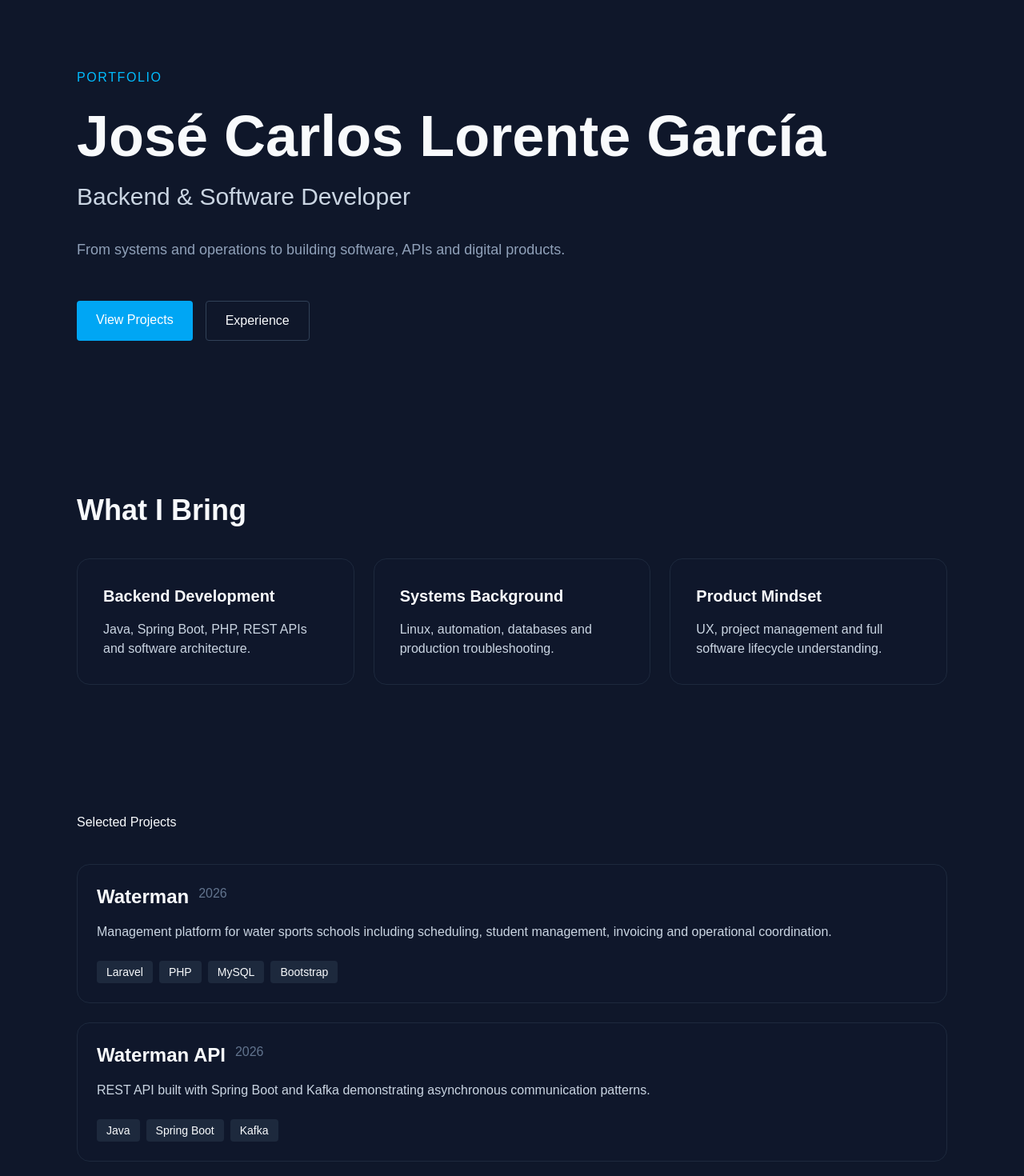
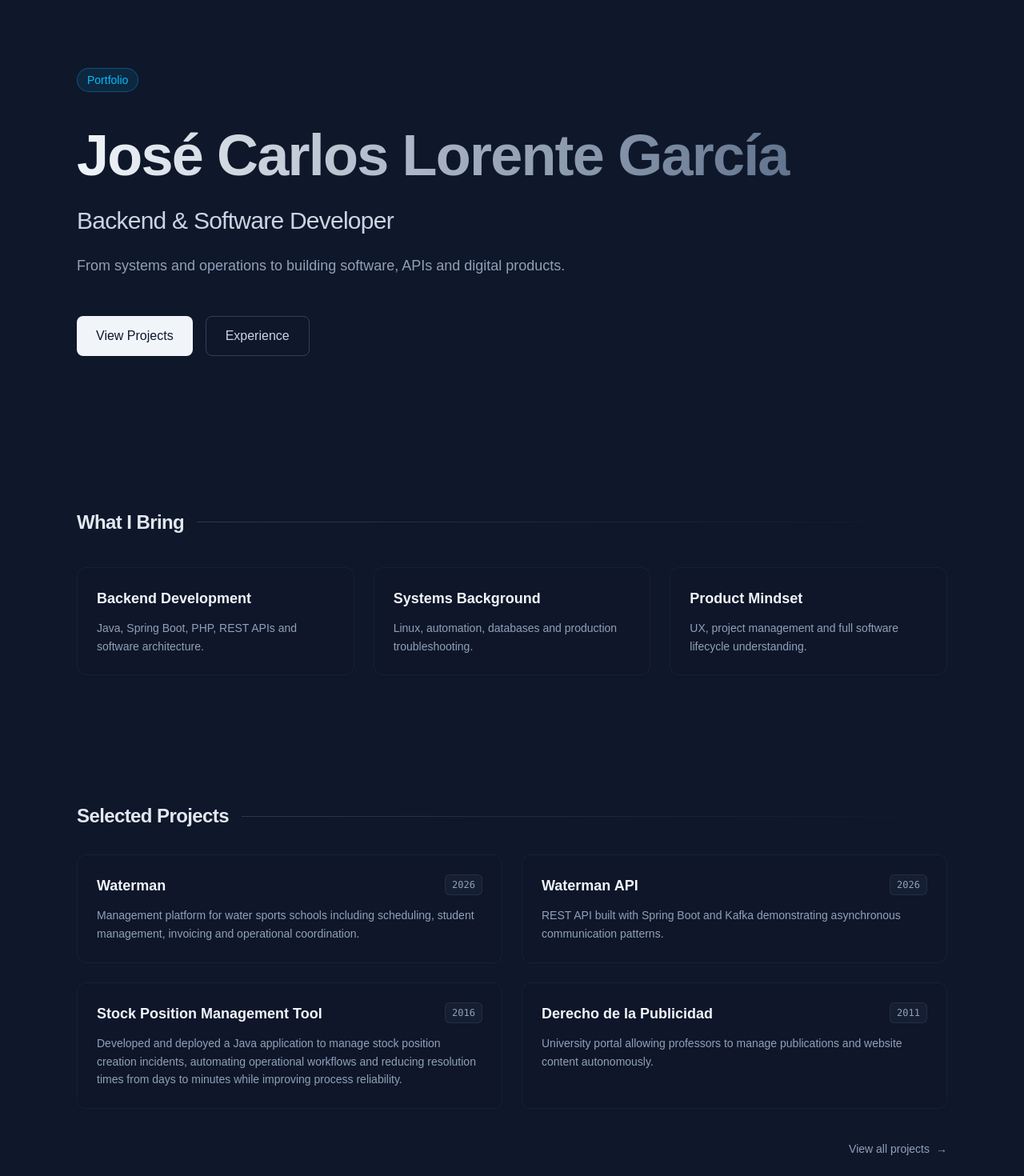
Before and after one commit to josinhoka/jclorente-dev, a Next.js app: page / in a window 1280 px wide. Shown: the part 100-1570 px from the top of the page at 80% size. Built offline with nearby package versions, Linux system fonts and the light colour scheme.

Commit message:
Updated Hero and Project Sections

```diff
--- a/components/projects/ProjectCard.tsx
+++ b/components/projects/ProjectCard.tsx
@@ -1,44 +1,49 @@
-import { Project } from "@/types/project";
+import React from "react";
 
-interface ProjectCardProps {
-  project: Project;
+interface Project {
+  title: string;
+  year?: string | number;
+  description?: string;
+  tags?: string[];
 }
 
-export default function ProjectCard({
-  project,
-}: ProjectCardProps) {
+export default function ProjectCard({ project }: { project: Project }) {
+  return (
+    <div className="h-full p-6 rounded-xl border border-slate-800/60 bg-slate-900/40 backdrop-blur-sm transition-all duration-300 group-hover:border-sky-400/50 group-hover:bg-slate-900/80 flex flex-col justify-between gap-4">
 
-  return (
-    <div className="border border-slate-700 rounded-lg p-6 hover:border-sky-400 transition">
-
-      <div className="flex justify-between items-center">
-
-        <h3 className="text-xl font-bold">
+      {/* Contenedor superior: Título, Año y Descripción */}
+      <div>
+        <div className="flex justify-between items-start gap-4 mb-3">
+          {/* Aquí se cambió el color del hover del título */}
+          <h3 className="font-semibold text-lg text-slate-100 group-hover:text-sky-400 transition-colors duration-200">
             {project.title}
           </h3>
 
-        <span className="text-slate-400">
+          {project.year && (
+            <span className="text-xs font-mono text-slate-400 bg-slate-800/50 border border-slate-700/50 px-2 py-1 rounded-md shrink-0">
               {project.year}
             </span>
-
+          )}
         </div>
 
-      <p className="mt-3 text-slate-400">
+        <p className="text-sm text-slate-400 line-clamp-3 leading-relaxed">
           {project.description}
         </p>
+      </div>
 
-      <div className="flex flex-wrap gap-2 mt-4">
-
-        {project.technologies.map((tech) => (
+      {/* Contenedor inferior: Etiquetas de tecnologías */}
+      {project.tags && project.tags.length > 0 && (
+        <div className="flex flex-wrap gap-2 mt-2">
+          {project.tags.map((tag) => (
             <span
-            key={tech}
-            className="text-sm px-2 py-1 rounded bg-slate-800"
+              key={tag}
+              className="text-xs font-medium px-2.5 py-1 rounded-md bg-slate-800/60 text-slate-300 border border-slate-700/50 shadow-sm"
             >
-            {tech}
+              {tag}
             </span>
           ))}
-
         </div>
+      )}
 
     </div>
   );
--- a/components/sections/ExperienceSnapshot.tsx
+++ b/components/sections/ExperienceSnapshot.tsx
@@ -1,125 +1,48 @@
 export default function ExperienceSnapshot() {
-
   const highlights = [
-
     {
-      title:
-        "Backend Development",
-
-      text:
-        "Java, Spring Boot, PHP, REST APIs and software architecture."
+      title: "Backend Development",
+      text: "Java, Spring Boot, PHP, REST APIs and software architecture."
     },
-
     {
-      title:
-        "Systems Background",
-
-      text:
-        "Linux, automation, databases and production troubleshooting."
+      title: "Systems Background",
+      text: "Linux, automation, databases and production troubleshooting."
     },
-
     {
-      title:
-        "Product Mindset",
-
-      text:
-        "UX, project management and full software lifecycle understanding."
+      title: "Product Mindset",
+      text: "UX, project management and full software lifecycle understanding."
     }
-
   ];
 
   return (
+    <section className="py-20">
 
-    <section
-      className="
-        py-20
-      "
-    >
+      {/* Cabecera adaptada al nuevo estilo con la línea en gradiente */}
+      <div className="flex items-center gap-4 mb-10">
+        <h2 className="text-xl md:text-2xl font-semibold tracking-tight text-slate-200 whitespace-nowrap">
+          What I Bring
+        </h2>
+        <div className="h-px w-full bg-gradient-to-r from-slate-700/80 to-transparent" />
+      </div>
 
-      <h2
-        className="
-          text-4xl
-          font-bold
-        "
-      >
+      <div className="grid grid-cols-1 md:grid-cols-3 gap-6">
+        {highlights.map((item) => (
+          <article
+            key={item.title}
+            // Añadimos la clase 'group' y los efectos de elevación, borde y fondo al hacer hover
+            className="group p-6 rounded-xl border border-slate-800/60 bg-slate-900/40 backdrop-blur-sm transition-all duration-300 hover:-translate-y-1 hover:border-sky-400/50 hover:bg-slate-900/80"
+          >
+            <h3 className="text-lg font-semibold text-slate-100 group-hover:text-sky-400 transition-colors duration-200">
+              {item.title}
+            </h3>
 
-        What I Bring
-
-      </h2>
-
-      <div
-        className="
-          grid
-
-          md:grid-cols-3
-
-          gap-6
-
-          mt-10
-        "
-      >
-
-        {
-
-          highlights.map(
-            (
-              item
-            ) => (
-
-              <article
-
-                key={
-                  item.title
-                }
-
-                className="
-                  p-8
-
-                  rounded-2xl
-
-                  border
-
-                  border-slate-800
-
-                  bg-slate-900
-                "
-              >
-
-                <h3
-                  className="
-                    text-xl
-
-                    font-semibold
-                  "
-                >
-
-                  {item.title}
-
-                </h3>
-
-                <p
-                  className="
-                    mt-4
-
-                    text-slate-300
-                  "
-                >
-
-                  {item.text}
-
-                </p>
-
-              </article>
-
-            )
-          )
-
-        }
-
+            <p className="mt-3 text-sm text-slate-400 leading-relaxed">
+              {item.text}
+            </p>
+          </article>
+        ))}
       </div>
 
     </section>
-
   );
-
 }
--- a/components/sections/HeroSection.tsx
+++ b/components/sections/HeroSection.tsx
@@ -1,92 +1,47 @@
 import { profile } from "@/data/profile";
-import ButtonLink from "@/components/ui/ButtonLink";
+import Link from "next/link"; // Usamos Link directamente para aplicar las nuevas clases
 
 export default function HeroSection() {
+  return (
+    <section className="py-20 md:py-28 max-w-4xl">
 
-  return (
+      {/* 1. Badge estilo "píldora" (muy común en Vercel/Linear) en lugar de texto plano */}
+      <div className="inline-flex items-center rounded-full border border-sky-400/30 bg-sky-400/10 px-3 py-1 text-sm font-medium text-sky-400 mb-6">
+        Portfolio
+      </div>
 
-    <section
-      className="
-        py-20
-        md:py-28
-      "
-    >
-
-      <p
-        className="
-          text-sky-400
-          uppercase
-          tracking-widest
-          mb-6
-        "
-      >
-        Portfolio
-      </p>
-
-      <h1
-        className="
-        text-5xl
-        md:text-7xl
-        font-bold
-        leading-[1.05]
-        tracking.tight
-        mt-3
-        "
-      >
+      {/* 2. Nombre con un sutil degradado de blanco a gris para darle profundidad */}
+      <h1 className="text-5xl md:text-7xl font-bold leading-[1.1] tracking-tight mt-4 text-transparent bg-clip-text bg-gradient-to-r from-slate-100 to-slate-500">
         {profile.name}
       </h1>
 
-      <h2
-        className="
-        mt-5
-        text-2xl
-        md:text-3xl
-        text-slate-300
-        font-medium
-        "
-      >
+      <h2 className="mt-6 text-2xl md:text-3xl text-slate-300 font-medium tracking-tight">
         {profile.headline}
       </h2>
 
-      <p
-        className="
-          mt-8
-          max-w-2xl
-          text-lg
-          leading-8
-          text-slate-400
-        "
-      >
+      <p className="mt-6 max-w-2xl text-lg leading-relaxed text-slate-400">
         {profile.description}
       </p>
 
-      <div
-        className="
-          mt-12
-          flex
-          flex-col
-          sm:flex-row
-          gap-4
-        "
-      >
+      {/* 3. Botones actualizados: Primario de alto contraste y secundario "fantasma" */}
+      <div className="mt-12 flex flex-col sm:flex-row gap-4">
 
-        <ButtonLink
+        <Link
           href="/projects"
-          //variant="primary"
+          className="inline-flex items-center justify-center px-6 py-3 rounded-lg bg-slate-100 text-slate-900 font-medium hover:bg-white transition-colors duration-200"
         >
           View Projects
-        </ButtonLink>
+        </Link>
 
-        <ButtonLink
-            href="/experience"
-            variant="secondary"
-        >Experience
-        </ButtonLink>
+        <Link
+          href="/experience"
+          className="inline-flex items-center justify-center px-6 py-3 rounded-lg bg-transparent border border-slate-700 text-slate-300 hover:bg-slate-800/50 hover:border-slate-600 transition-all duration-200"
+        >
+          Experience
+        </Link>
 
       </div>
 
     </section>
-
   );
-
 }
--- a/components/sections/SelectedProjects.tsx
+++ b/components/sections/SelectedProjects.tsx
@@ -1,68 +1,47 @@
-import SectionTitle
-from "@/components/ui/SectionTitle";
-
-import ProjectPreview
-from "@/components/projects/ProjectPreview";
-
-import { projects }
-from "@/data/projects";
+import Link from "next/link";
+import ProjectCard from "@/components/projects/ProjectCard";
+import { projects } from "@/data/projects";
 
 export default function SelectedProjects() {
-
-  const featured =
-    projects.filter(
-      (p) =>
-        p.featured
-    );
+  // Aquí filtramos los proyectos que quieres destacar en la Home.
+  // Ajusta esto según cómo decidas cuáles mostrar (ej. por id, por categoría o simplemente los 4 primeros).
+  const featuredProjects = projects.slice(0, 4);
 
   return (
+    <section className="mt-20">
 
-    <section
-      className="
-        py-20
-      "
-    >
+      {/* Cabecera de la sección con la línea en gradiente */}
+      <div className="flex items-center gap-4 mb-8">
+        <h2 className="text-xl md:text-2xl font-semibold tracking-tight text-slate-200 whitespace-nowrap">
+          Selected Projects
+        </h2>
+        <div className="h-px w-full bg-gradient-to-r from-slate-700/80 to-transparent" />
+      </div>
 
-      <SectionTitle
-        title="Selected Projects"
-      />
+      {/* Grid responsivo: 1 columna en móvil, 2 en pantallas medianas/grandes */}
+      <div className="grid grid-cols-1 md:grid-cols-2 gap-6">
+        {featuredProjects.map((project) => (
+          <Link
+            key={project.slug}
+            href={`/projects/${project.slug}`}
+            // La clase "group" aquí es VITAL para que ProjectCard cambie de color (a tu sky-400) al pasar el ratón
+            className="group block no-underline text-inherit transition-all duration-300 hover:-translate-y-1"
+          >
+            <ProjectCard project={project} />
+          </Link>
+        ))}
+      </div>
 
-      <div
-        className="
-          mt-10
-
-          grid
-
-          gap-6
-        "
-      >
-
-        {
-
-          featured.map(
-            (
-              project
-            ) => (
-
-              <ProjectPreview
-                key={
-                  project.slug
-                }
-
-                project={
-                  project
-                }
-              />
-
-            )
-          )
-
-        }
-
+      {/* Enlace opcional para llevar al usuario a ver el resto del portfolio */}
+      <div className="mt-10 flex justify-end">
+        <Link
+          href="/projects"
+          className="text-sm font-medium text-slate-400 hover:text-sky-400 transition-colors duration-200 flex items-center gap-2"
+        >
+          View all projects <span aria-hidden="true">&rarr;</span>
+        </Link>
       </div>
 
     </section>
-
   );
-
 }
--- a/data/projects.ts
+++ b/data/projects.ts
@@ -30,6 +30,7 @@
       "/images/projects/waterman/calendar.webp",
       "/images/projects/waterman/students_history.webp"
     ],
+    category: "backend"
   },
 
   {
@@ -42,10 +43,11 @@
       "Spring Boot",
       "Kafka"
     ],
-    featured: true,
+    featured: false,
     year: "2026",
     github:
-      "https://github.com/josinhoka/waterman-api"
+      "https://github.com/josinhoka/waterman-api",
+    category: "backend"
   },
 
   {
@@ -65,8 +67,8 @@
       "/images/projects/position-management-tool/stook_management_gui.webp"
     ],
     github: "Private project",
-    private: true
-
+    private: true,
+    category: "automation"
   },
 
   {
@@ -80,20 +82,8 @@
       "MySQL"
     ],
     featured: false,
-    year: "2011"
-  },
-
-  {
-    slug: "frogger",
-    title: "Frogger",
-    description:
-      "University project recreating Frogger in Java with object-oriented design principles.",
-    technologies: [
-      "Java",
-      "Swing"
-    ],
-    featured: false,
-    year: "2008"
+    year: "2011",
+    category: "automation"
   },
 
   {
@@ -110,40 +100,38 @@
     ],
     architecture:"The engine is organised into four layers: Presentation, Game Controller, Domain Model and Utilities. Rendering, game logic and entity management are separated to improve maintainability and extensibility while following object-oriented design principles.",
     features: [
-
       "60 FPS game loop",
-
       "State machine",
-
       "Tile-based level system",
-
       "ASCII level parser",
-
       "Collision detection",
-
       "Entity hierarchy",
-
       "Power-up system",
-
       "Enemy AI",
-
       "Audio manager",
-
       "Object-oriented architecture"
-
     ],
-    featured: false,
+    featured: true,
     year: "2026",
     github: "https://github.com/josinhoka/bomberman-java-clone",
     images: [
-
       "/images/projects/bomberman/main-menu.webp",
-
       "/images/projects/bomberman/gameplay.webp",
-
       "/images/projects/bomberman/explosion.webp"
-
-]
-
-  }
+    ],
+    category: "engineering"
+  },
+  {
+    slug: "frogger",
+    title: "Frogger",
+    description:
+      "University project recreating Frogger in Java with object-oriented design principles.",
+    technologies: [
+      "Java",
+      "Swing"
+    ],
+    featured: false,
+    year: "2008",
+    category: "engineering"
+  },
 ];
--- a/types/project.ts
+++ b/types/project.ts
@@ -1,3 +1,9 @@
+export type ProjectCategory =
+  | "backend"
+  | "automation"
+  | "engineering";
+
+
 export interface Project {
 
   slug: string;
@@ -12,4 +18,5 @@
   features?: string[];
   architecture?: string;
   images?: string[];
+  category?: ProjectCategory;
 }
```
Also changed, not shown: app/projects/page.tsx (+30 -10 lines), data/projectCategories.ts (added, +11 -0 lines). Lines whose indentation alone changed are shown as unchanged.
